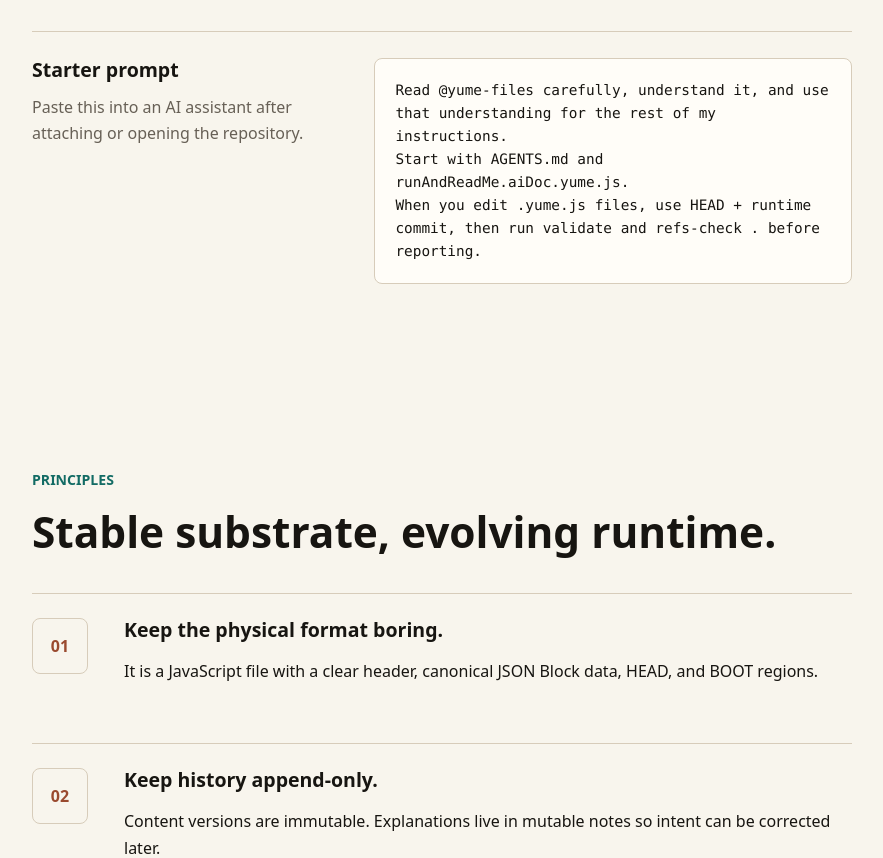
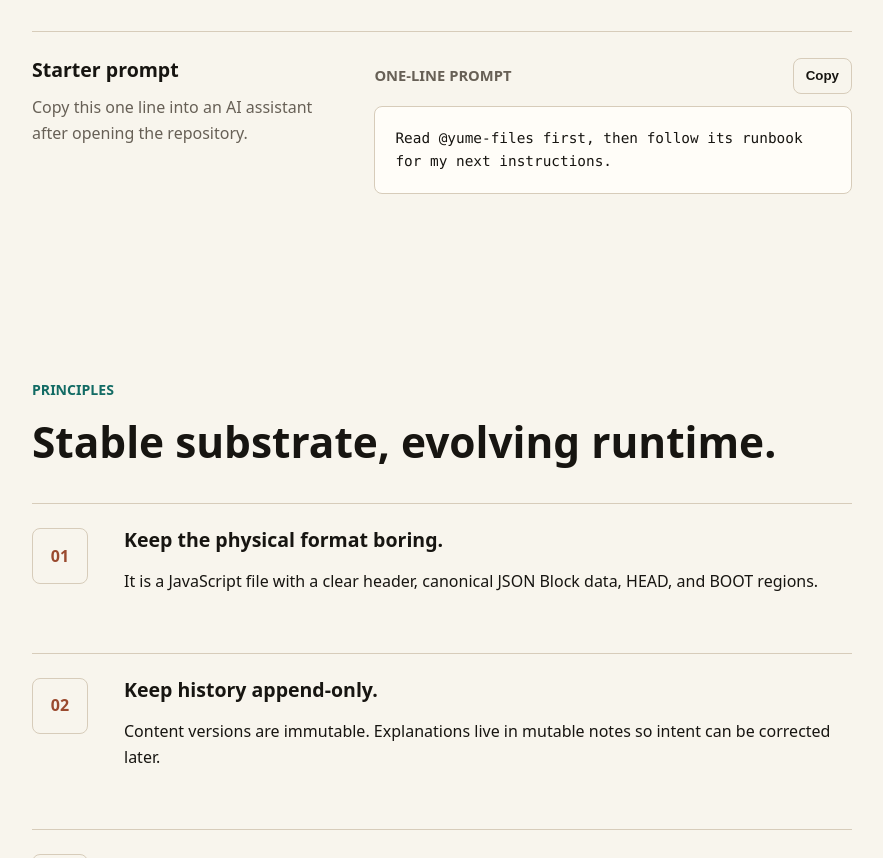
Before and after one commit to AoyamaRito/yume-files, a website: page docs/index.html in a window 1280 px wide. Shown: the part 8927-9785 px from the top of the page, without its empty margins (198-1081 px from the left). Drawn offline with Linux system fonts and the light colour scheme.

Commit message:
docs(site): shorten starter prompt

```diff
--- a/docs/index.html
+++ b/docs/index.html
@@ -599,6 +599,35 @@
     .usage-prompt p {
       margin: 0;
       color: var(--muted);
+    }
+
+    .usage-prompt-actions {
+      display: flex;
+      align-items: center;
+      justify-content: space-between;
+      gap: 14px;
+      margin-bottom: 12px;
+    }
+
+    .copy-prompt {
+      min-height: 36px;
+      padding: 7px 12px;
+      border: 1px solid var(--line);
+      border-radius: 8px;
+      background: var(--paper);
+      color: var(--ink);
+      font-weight: 800;
+      cursor: pointer;
+    }
+
+    .copy-prompt:hover {
+      border-color: var(--teal);
+      color: var(--teal);
+    }
+
+    .copy-prompt:focus-visible {
+      outline: 2px solid var(--teal);
+      outline-offset: 2px;
     }
 
     .usage-prompt pre {
@@ -1466,11 +1495,15 @@ if (import.meta.url === `file://${process.argv[1]}`) {
         <div class="usage-prompt">
           <div>
             <h3 data-i18n="usage.prompt.title">Starter prompt</h3>
-            <p data-i18n="usage.prompt.body">Paste this into an AI assistant after attaching or opening the repository.</p>
-          </div>
-          <pre><code data-i18n="usage.prompt.code">Read @yume-files carefully, understand it, and use that understanding for the rest of my instructions.
-Start with AGENTS.md and runAndReadMe.aiDoc.yume.js.
-When you edit .yume.js files, use HEAD + runtime commit, then run validate and refs-check . before reporting.</code></pre>
+            <p data-i18n="usage.prompt.body">Copy this one line into an AI assistant after opening the repository.</p>
+          </div>
+          <div>
+            <div class="usage-prompt-actions">
+              <span class="label" data-i18n="usage.prompt.label">One-line prompt</span>
+              <button type="button" class="copy-prompt" data-i18n="usage.prompt.copy">Copy</button>
+            </div>
+            <pre><code data-prompt-code data-i18n="usage.prompt.code">Read @yume-files first, then follow its runbook for my next instructions.</code></pre>
+          </div>
         </div>
       </div>
     </section>
@@ -1715,8 +1748,11 @@ node chapter-07.draft.yume.js diff 0 -1</code></pre>
         "usage.step3.title": "Require validation before it stops.",
         "usage.step3.body": "For yume files, the AI should edit <code>HEAD</code>, commit through the runtime, then run <code>validate</code>, <code>refs-check .</code>, and <code>npm test</code> when needed.",
         "usage.prompt.title": "Starter prompt",
-        "usage.prompt.body": "Paste this into an AI assistant after attaching or opening the repository.",
-        "usage.prompt.code": "Read @yume-files carefully, understand it, and use that understanding for the rest of my instructions.\nStart with AGENTS.md and runAndReadMe.aiDoc.yume.js.\nWhen you edit .yume.js files, use HEAD + runtime commit, then run validate and refs-check . before reporting.",
+        "usage.prompt.body": "Copy this one line into an AI assistant after opening the repository.",
+        "usage.prompt.label": "One-line prompt",
+        "usage.prompt.copy": "Copy",
+        "usage.prompt.copied": "Copied",
+        "usage.prompt.code": "Read @yume-files first, then follow its runbook for my next instructions.",
         "principles.eyebrow": "Principles",
         "principles.title": "Stable substrate, evolving runtime.",
         "principles.step1.title": "Keep the physical format boring.",
@@ -1868,8 +1904,11 @@ node chapter-07.draft.yume.js diff 0 -1</code></pre>
         "usage.step3.title": "最後に検証まで求める。",
         "usage.step3.body": "yume file では、AI が <code>HEAD</code> を編集し、runtime で commit し、必要に応じて <code>validate</code>、<code>refs-check .</code>、<code>npm test</code> まで実行します。",
         "usage.prompt.title": "最初のプロンプト",
-        "usage.prompt.body": "repository を開いた AI assistant に、そのまま貼って使えます。",
-        "usage.prompt.code": "@yume-files を熟読して、理解した上で今後の指示をこなしてください。\n最初に AGENTS.md と runAndReadMe.aiDoc.yume.js を確認してください。\n.yume.js を編集するときは HEAD と runtime commit を使い、validate と refs-check . まで実行してください。",
+        "usage.prompt.body": "repository を開いた AI assistant に、この 1 行を貼って使えます。",
+        "usage.prompt.label": "1 行プロンプト",
+        "usage.prompt.copy": "コピー",
+        "usage.prompt.copied": "コピー済み",
+        "usage.prompt.code": "@yume-filesを熟読して、理解した上で今後の指示をこなしてください。",
         "principles.eyebrow": "原則",
         "principles.title": "安定したサブストレート、進化するランタイム。",
         "principles.step1.title": "物理フォーマットは退屈に保つ。",
@@ -1928,6 +1967,30 @@ node chapter-07.draft.yume.js diff 0 -1</code></pre>
       btn.addEventListener("click", () => applyLang(btn.dataset.lang));
     });
 
+    document.querySelector(".copy-prompt")?.addEventListener("click", async (event) => {
+      const button = event.currentTarget;
+      const prompt = document.querySelector("[data-prompt-code]")?.textContent ?? "";
+      const lang = document.documentElement.dataset.lang || "en";
+      try {
+        await navigator.clipboard.writeText(prompt.trim());
+        button.textContent = i18n[lang]["usage.prompt.copied"];
+        window.setTimeout(() => {
+          button.textContent = i18n[document.documentElement.dataset.lang || "en"]["usage.prompt.copy"];
+        }, 1400);
+      } catch (e) {
+        const range = document.createRange();
+        const code = document.querySelector("[data-prompt-code]");
+        if (code) {
+          range.selectNodeContents(code);
+          const selection = window.getSelection();
+          if (selection) {
+            selection.removeAllRanges();
+            selection.addRange(range);
+          }
+        }
+      }
+    });
+
     let initial = "en";
     try {
       const saved = localStorage.getItem("yume-lang");
```
